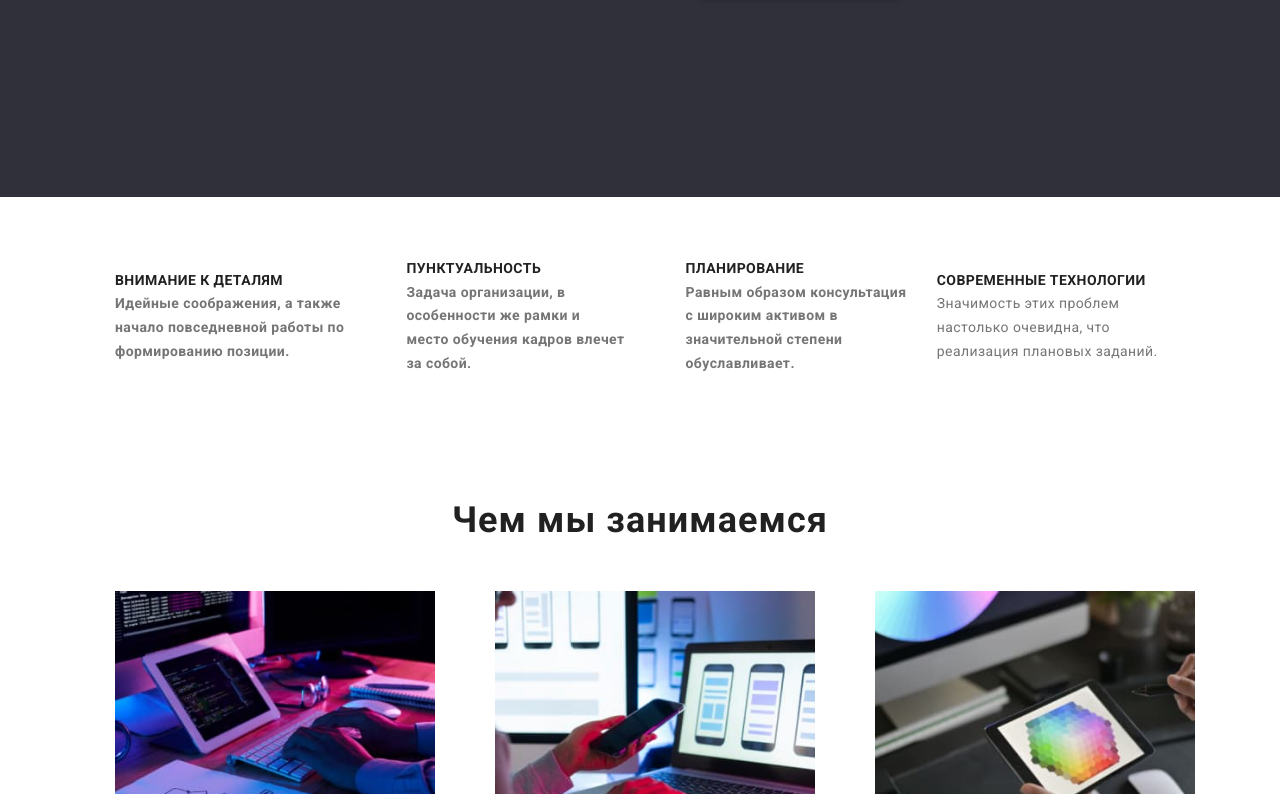
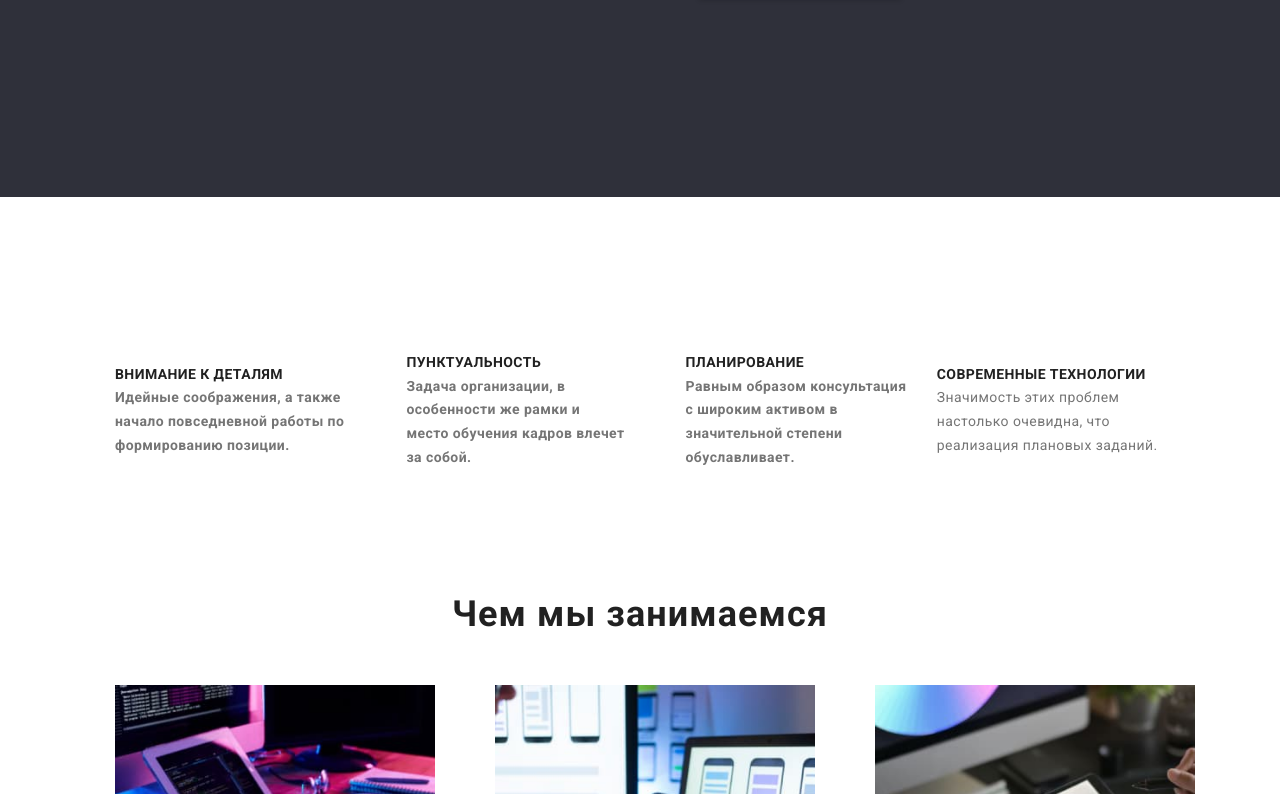
Before and after one commit to dymchukk/goit-markup-hw-03, a plain HTML site: page index.html in a window 1280 px wide. Shown: the part 553-1347 px from the top of the page. Drawn offline with nearby package versions, Linux system fonts and the light colour scheme.

Commit message:
section change

```diff
--- a/index.html
+++ b/index.html
@@ -43,7 +43,7 @@
             <section>
          <div class="container">
             <h2 class="visually-hidden">Наши преимущества</h2>
-            <ul class="features">
+            <ul class="features section">
                 <li class="features-title">
                     <h3 class="features-item">Внимание к деталям</h3>
                     <p class="features-text">Идейные соображения, а также начало повседневной работы по формированию позиции.</p>
```
